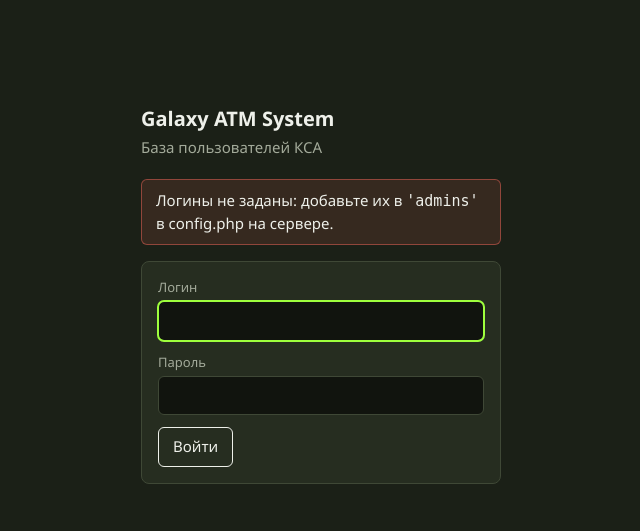
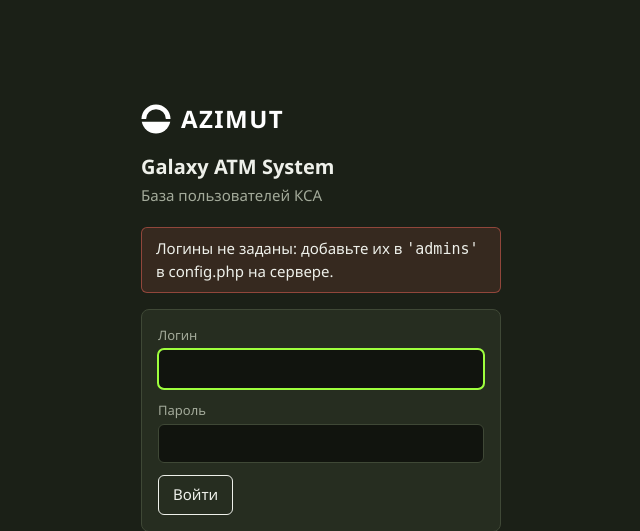
Before and after one commit to Yurko-v/ATM-Galaktika-ULLL, a PHP site: page / in a window 1280 px wide. Shown: the top 531 px of the page, without its empty margins (319-959 px from the left). Run offline with PHP 8.4, Linux system fonts and the light colour scheme.

Commit message:
Put the AZIMUT logo, in white, on the admin page
Drawn as inline SVG - the mark and the word - on the login screen and above the list.

Co-Authored-By: Claude Opus 5 <noreply@anthropic.com>

```diff
--- a/server/public/admin/index.php
+++ b/server/public/admin/index.php
@@ -37,6 +37,17 @@ header('Referrer-Policy: no-referrer');
 function h($value): string
 {
     return htmlspecialchars((string)$value, ENT_QUOTES | ENT_SUBSTITUTE, 'UTF-8');
+}
+
+// The AZIMUT logo, drawn here in white rather than served as a file: the mark
+// - a ring over a half-disc, the horizon between them - and the word beside it.
+function brand_logo(): string
+{
+    return '<div class="brand" aria-label="AZIMUT">'
+        . '<svg viewBox="0 0 32 32" width="30" height="30" aria-hidden="true">'
+        . '<path d="M3 16 A13 13 0 0 1 29 16" fill="none" stroke="#fff" stroke-width="5"/>'
+        . '<path d="M0.8 19 H31.2 A15.5 15.5 0 0 1 0.8 19 Z" fill="#fff"/>'
+        . '</svg><span>AZIMUT</span></div>';
 }
 
 // login => hash, keeping only entries that really are password_hash() output -
@@ -256,6 +267,10 @@ $csrf = (string)$_SESSION['csrf'];
     td.actions { text-align: right; white-space: nowrap; }
     td.actions form { display: inline; }
     .empty { color: var(--dim); padding: 12px 0 0; }
+    .brand { display: flex; align-items: center; gap: 10px; margin: 0 0 18px; color: #fff; }
+    .brand span {
+        font: 800 24px/1 "Montserrat", "Segoe UI", Arial, sans-serif; letter-spacing: .06em;
+    }
     .login { max-width: 360px; margin: 10vh auto 0; }
     .login input { margin-bottom: 12px; }
 </style>
@@ -264,6 +279,7 @@ $csrf = (string)$_SESSION['csrf'];
 <main>
 <?php if ($admin === null): ?>
     <div class="login">
+        <?= brand_logo() ?>
         <h1>Galaxy ATM System</h1>
         <p class="sub">База пользователей КСА</p>
         <?php if ($flash): ?>
@@ -283,6 +299,7 @@ $csrf = (string)$_SESSION['csrf'];
         </form>
     </div>
 <?php else: ?>
+    <?= brand_logo() ?>
     <div class="top">
         <div>
             <h1>База пользователей КСА</h1>
```
